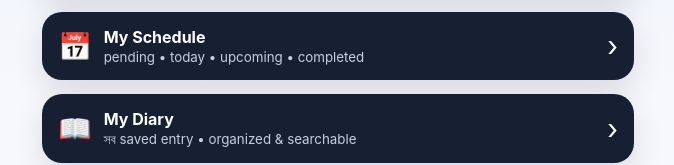
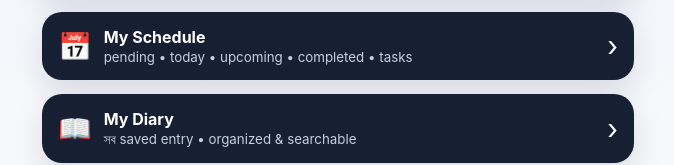
Before and after one commit to ranjannaskar191990-safe-circle/the-second-brain, a Next.js app: page / in a window 1280 px wide. Shown: the part 160-325 px from the top of the page, without its empty margins (302-976 px from the left). Built offline with nearby package versions, Linux system fonts and the light colour scheme.

Commit message:
Force production redeploy with My Schedule home shortcut

```diff
--- a/app/page.js
+++ b/app/page.js
@@ -20,7 +20,7 @@ export default function Home(){
  function speak(){if(listening){rec.current?.stop();return}const SR=window.SpeechRecognition||window.webkitSpeechRecognition;if(!SR){setMsg("Voice input-এর জন্য Android Chrome ব্যবহার করুন।");return}const r=new SR();rec.current=r;r.lang=lang;r.interimResults=true;r.continuous=false;let final="";r.onstart=()=>{setListening(true);setMsg("")};r.onresult=e=>{let interim="";for(let i=e.resultIndex;i<e.results.length;i++){const x=e.results[i][0].transcript;if(e.results[i].isFinal)final+=(final?" ":"")+x;else interim=x}setText((final||interim).trim());setPreview(null)};r.onerror=e=>{setListening(false);setMsg(e.error==="not-allowed"?"Microphone permission Allow করুন।":"কথা পরিষ্কার ধরা যায়নি। আবার চেষ্টা করুন।")};r.onend=()=>{setListening(false);if(final.trim())setMsg("Transcript দেখে ঠিক থাকলে Organize চাপুন।")};r.start()}
  async function upload(e){const f=e.target.files?.[0];if(!f)return;if(!/\.(txt|csv|json)$/i.test(f.name)){setMsg("এই মুহূর্তে TXT/CSV/JSON পড়তে পারছি। PDF/Word/Excel/Image support পরের upgrade-এ আসছে।");return}const v=(await f.text()).slice(0,10000);setText(v);setPreview(null);setMsg(f.name+" loaded — লেখাটি দেখে Organize চাপুন।")}
  return <main className="shell"><header><div className="brand">🧠</div><div><h1>The Second Brain</h1><p>বলুন, লিখুন বা upload করুন</p></div><span className={"badge "+(queue.length?"warn":"")}>{queue.length?queue.length+" Pending":"Drive ready"}</span></header>
- <a className="diaryButton" href="/finance"><span>💰</span><div><b>My Finance</b><small>income • expense • balance • savings</small></div><strong>›</strong></a><a className="diaryButton" href="/schedule"><span>📅</span><div><b>My Schedule</b><small>pending • today • upcoming • completed</small></div><strong>›</strong></a><a className="diaryButton" href="/diary"><span>📖</span><div><b>My Diary</b><small>সব saved entry • organized & searchable</small></div><strong>›</strong></a><section className="hero card"><div className="mode"><button className={listening?"active":""} onClick={speak}><span>{listening?"⏹":"🎤"}</span>{listening?"Stop":"Speak"}</button><button onClick={()=>document.getElementById("braintext")?.focus()}><span>✍️</span>Write</button><label><span>📎</span>Upload<input type="file" onChange={upload}/></label></div>
+ <a className="diaryButton" href="/finance"><span>💰</span><div><b>My Finance</b><small>income • expense • balance • savings</small></div><strong>›</strong></a><a className="diaryButton" href="/schedule"><span>📅</span><div><b>My Schedule</b><small>pending • today • upcoming • completed • tasks</small></div><strong>›</strong></a><a className="diaryButton" href="/diary"><span>📖</span><div><b>My Diary</b><small>সব saved entry • organized & searchable</small></div><strong>›</strong></a><section className="hero card"><div className="mode"><button className={listening?"active":""} onClick={speak}><span>{listening?"⏹":"🎤"}</span>{listening?"Stop":"Speak"}</button><button onClick={()=>document.getElementById("braintext")?.focus()}><span>✍️</span>Write</button><label><span>📎</span>Upload<input type="file" onChange={upload}/></label></div>
  <div className="lang"><span>Voice</span><select value={lang} onChange={e=>setLang(e.target.value)}><option value="bn-IN">বাংলা</option><option value="en-IN">English</option><option value="hi-IN">हिंदी</option></select></div>
  {listening&&<div className="listening"><i/>Listening… এখন বলুন</div>}
  <textarea id="braintext" value={text} onChange={e=>{setText(e.target.value);setPreview(null)}} placeholder="আপনার কথা এখানে দেখা যাবে। ভুল থাকলে save করার আগে ঠিক করে নিন…"/>
```
